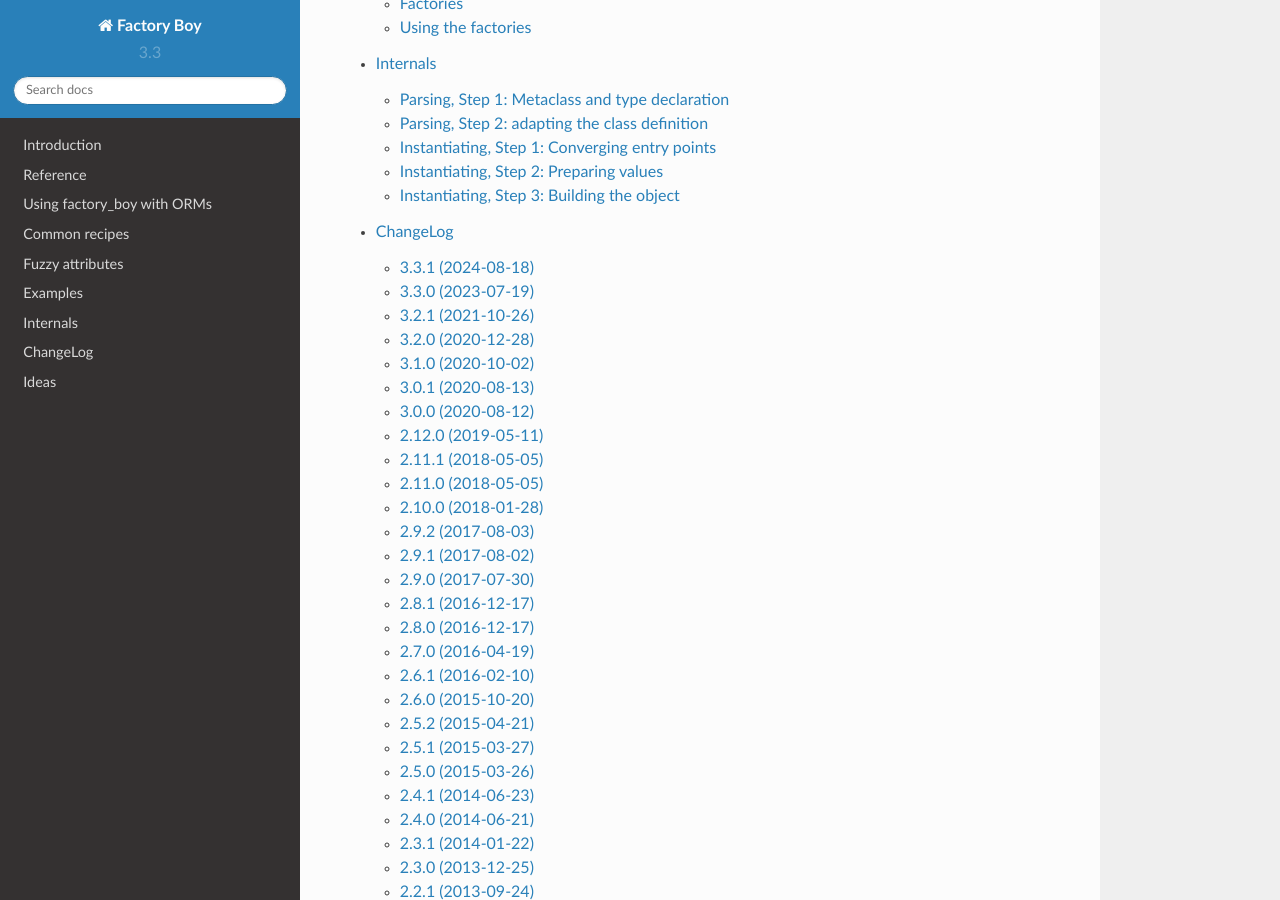
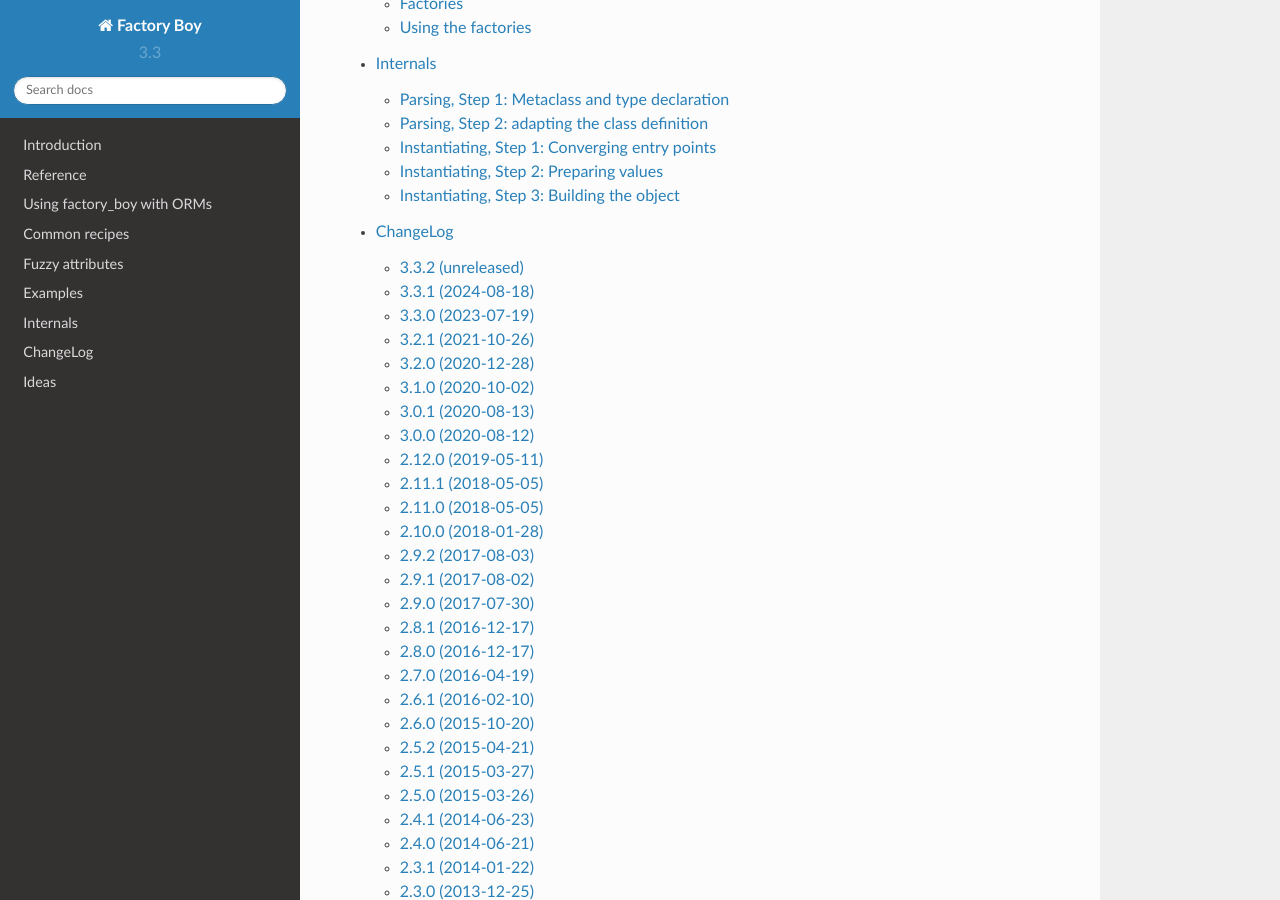
Before and after one commit to FactoryBoy/factory_boy, a Sphinx documentation site: the page built from docs/index.rst, in a window 1280 px wide and 900 px high, scrolled down 9330 px. Built offline with Sphinx 7.4.7 and the Read the Docs theme 2.0.0, drawn with Linux system fonts in a browser that asks for light colours.

Commit message:
Back to development: 3.3.2

```diff
--- a/docs/changelog.rst
+++ b/docs/changelog.rst
@@ -2,6 +2,12 @@
 =========
 
 .. Note for v4.x: don't forget to check "Deprecated" sections for removal.
+
+3.3.2 (unreleased)
+------------------
+
+- Nothing changed yet.
+
 
 3.3.1 (2024-08-18)
 ------------------
--- a/setup.cfg
+++ b/setup.cfg
@@ -1,6 +1,6 @@
 [metadata]
 name = factory_boy
-version = 3.3.1
+version = 3.3.2.dev0
 description = A versatile test fixtures replacement based on thoughtbot's factory_bot for Ruby.
 long_description = file: README.rst
 # https://docutils.sourceforge.io/FAQ.html#what-s-the-official-mime-type-for-restructuredtext-data
```
